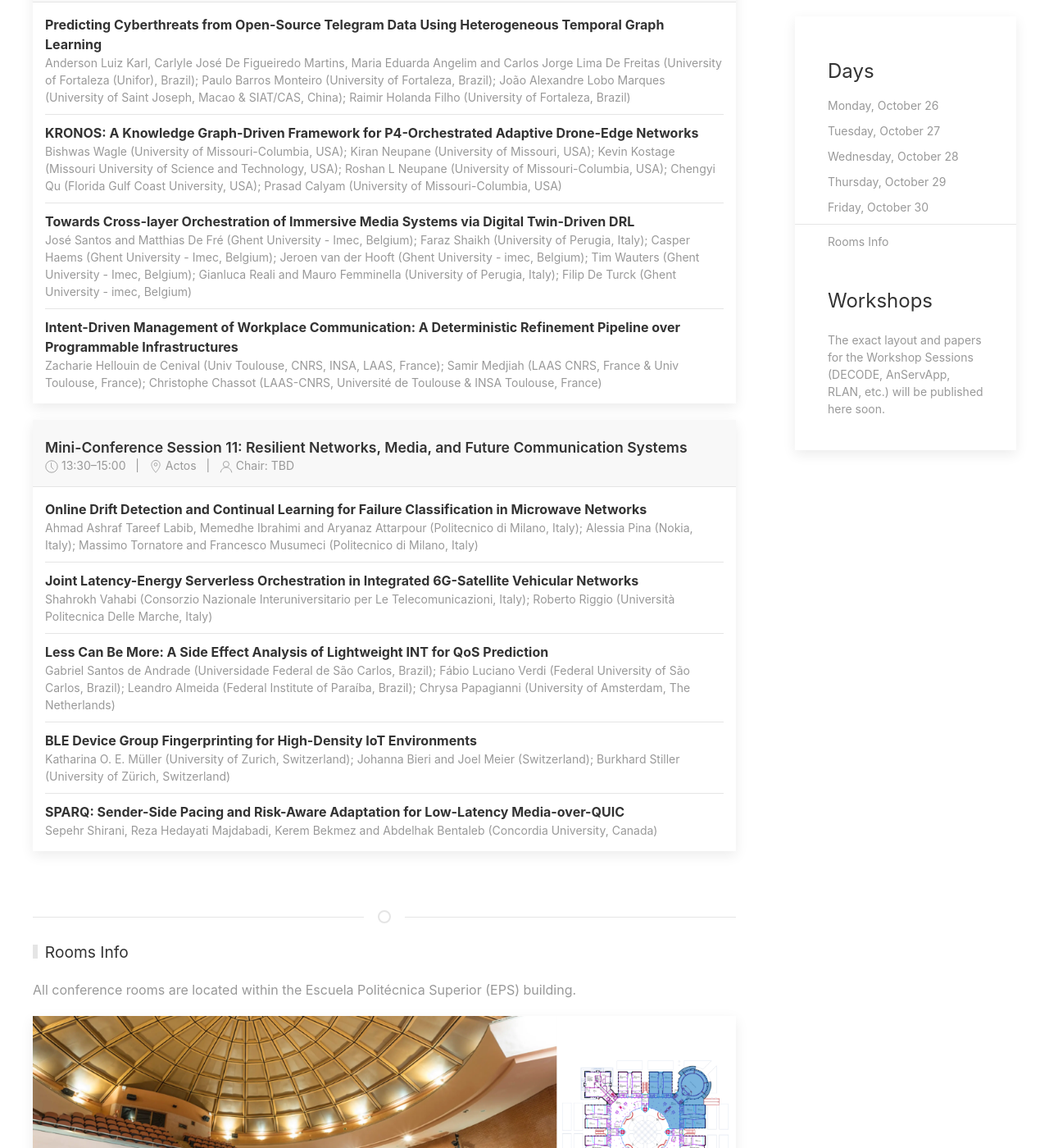
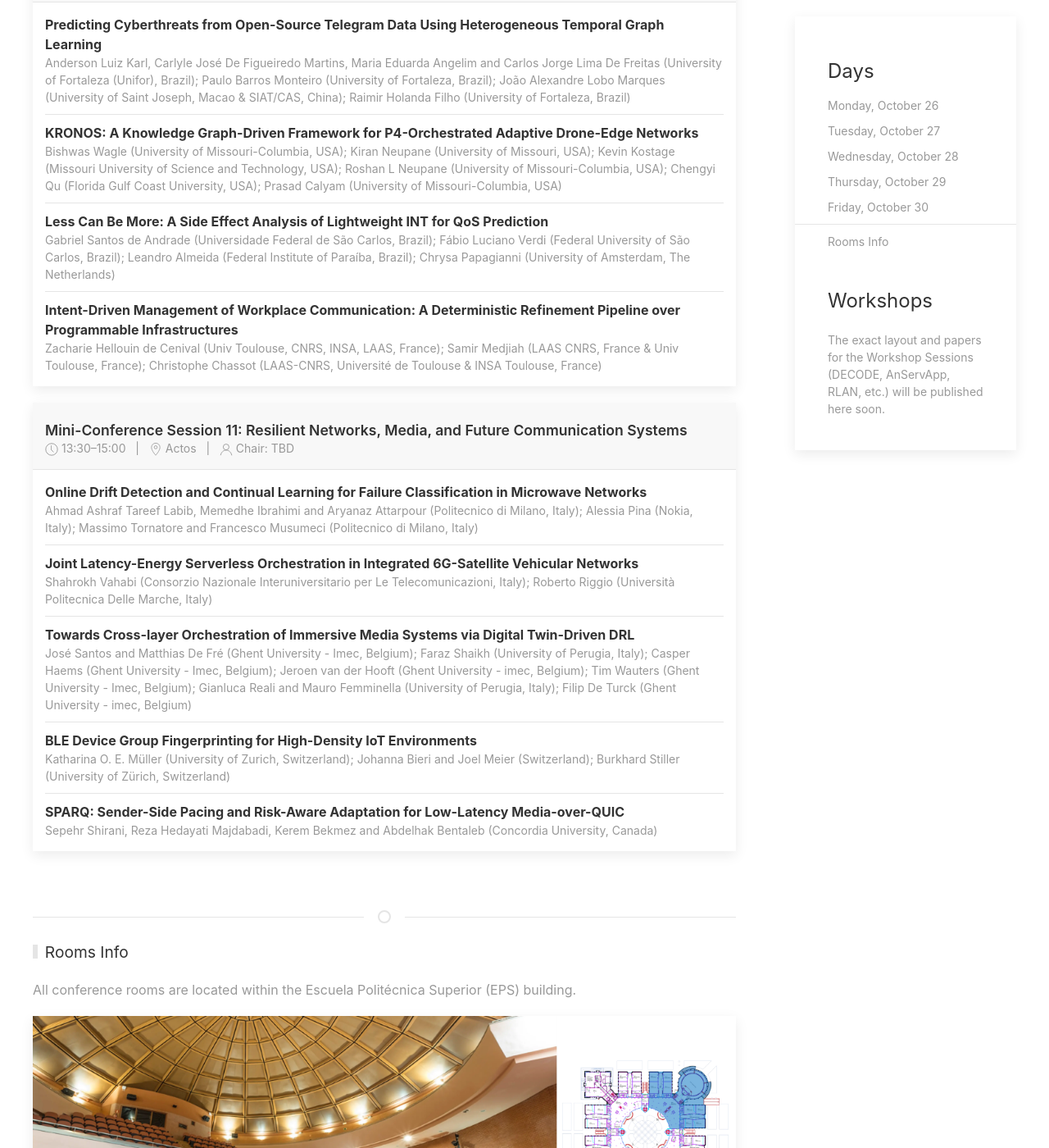
Before and after one commit to stuartclayman/cnsm-2026-website, a Jekyll site: the page built from program.html, in a window 1280 px wide and 1400 px high, scrolled down 13367 px. Shown: the whole window at 82% size. Built offline with Jekyll 4.4.1, drawn with Linux system fonts in a browser that asks for light colours; nearby versions of some CDN libraries.

Commit message:
Update program

```diff
--- a/program.html
+++ b/program.html
@@ -718,9 +718,9 @@ title: Program
               <div class="uk-text-bold" style="color: #333;">KRONOS: A Knowledge Graph-Driven Framework for P4-Orchestrated Adaptive Drone-Edge Networks</div>
               <div class="uk-text-small uk-text-muted">Bishwas Wagle (University of Missouri-Columbia, USA); Kiran Neupane (University of Missouri, USA); Kevin Kostage (Missouri University of Science and Technology, USA); Roshan L Neupane (University of Missouri-Columbia, USA); Chengyi Qu (Florida Gulf Coast University, USA); Prasad Calyam (University of Missouri-Columbia, USA)</div>
             </li>
-            <li>
-              <div class="uk-text-bold" style="color: #333;">Towards Cross-layer Orchestration of Immersive Media Systems via Digital Twin-Driven DRL</div>
-              <div class="uk-text-small uk-text-muted">José Santos and Matthias De Fré (Ghent University - Imec, Belgium); Faraz Shaikh (University of Perugia, Italy); Casper Haems (Ghent University - Imec, Belgium); Jeroen van der Hooft (Ghent University - imec, Belgium); Tim Wauters (Ghent University - Imec, Belgium); Gianluca Reali and Mauro Femminella (University of Perugia, Italy); Filip De Turck (Ghent University - imec, Belgium)</div>
+             <li>
+              <div class="uk-text-bold" style="color: #333;">Less Can Be More: A Side Effect Analysis of Lightweight INT for QoS Prediction</div>
+              <div class="uk-text-small uk-text-muted">Gabriel Santos de Andrade (Universidade Federal de São Carlos, Brazil); Fábio Luciano Verdi (Federal University of São Carlos, Brazil); Leandro Almeida (Federal Institute of Paraíba, Brazil); Chrysa Papagianni (University of Amsterdam, The Netherlands)</div>
             </li>
             <li>
               <div class="uk-text-bold" style="color: #333;">Intent-Driven Management of Workplace Communication: A Deterministic Refinement Pipeline over Programmable Infrastructures</div>
@@ -746,8 +746,8 @@ title: Program
               <div class="uk-text-small uk-text-muted">Shahrokh Vahabi (Consorzio Nazionale Interuniversitario per Le Telecomunicazioni, Italy); Roberto Riggio (Università Politecnica Delle Marche, Italy)</div>
             </li>
             <li>
-              <div class="uk-text-bold" style="color: #333;">Less Can Be More: A Side Effect Analysis of Lightweight INT for QoS Prediction</div>
-              <div class="uk-text-small uk-text-muted">Gabriel Santos de Andrade (Universidade Federal de São Carlos, Brazil); Fábio Luciano Verdi (Federal University of São Carlos, Brazil); Leandro Almeida (Federal Institute of Paraíba, Brazil); Chrysa Papagianni (University of Amsterdam, The Netherlands)</div>
+              <div class="uk-text-bold" style="color: #333;">Towards Cross-layer Orchestration of Immersive Media Systems via Digital Twin-Driven DRL</div>
+              <div class="uk-text-small uk-text-muted">José Santos and Matthias De Fré (Ghent University - Imec, Belgium); Faraz Shaikh (University of Perugia, Italy); Casper Haems (Ghent University - Imec, Belgium); Jeroen van der Hooft (Ghent University - imec, Belgium); Tim Wauters (Ghent University - Imec, Belgium); Gianluca Reali and Mauro Femminella (University of Perugia, Italy); Filip De Turck (Ghent University - imec, Belgium)</div>
             </li>
             <li>
               <div class="uk-text-bold" style="color: #333;">BLE Device Group Fingerprinting for High-Density IoT Environments</div>
```
